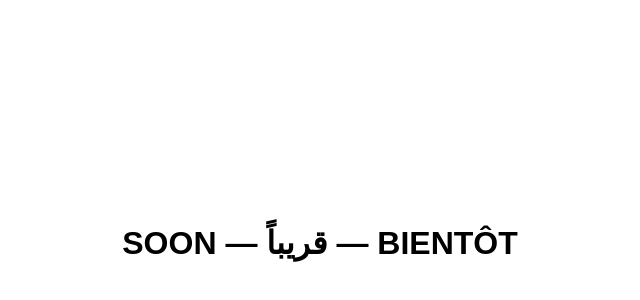
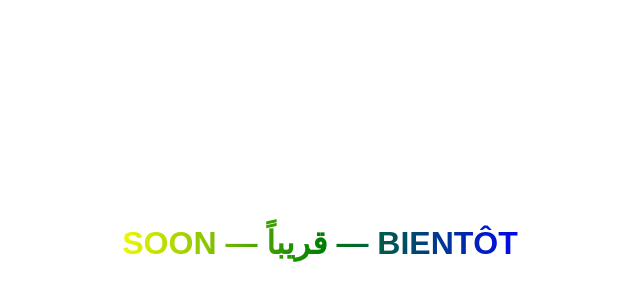
Before and after one commit to SlyBouhafs/drwpy, a plain HTML site: page index.html in a window 1280 px wide. Shown: the part 178-478 px from the top of the page, without its empty margins (320-960 px from the left). Drawn offline with Linux system fonts and the light colour scheme.

Commit message:
Update index.html

```diff
--- a/index.html
+++ b/index.html
@@ -15,11 +15,16 @@
         align-items: center;
         font-family: Sans-serif;
       }
+      .rainbow {
+        background-image: linear-gradient(to left, violet, indigo, blue, green, yellow, orange, red);
+        -webkit-background-clip: text;
+        -webkit-text-fill-color: transparent;
+      }
     </style>
   </head>
   <body>
 
-    <h1 class="center"> SOON — قريباً — BIENTÔT </h1>
+    <h1 class="center rainbow"> SOON — قريباً — BIENTÔT </h1>
 
   </body>
 </html>
```
